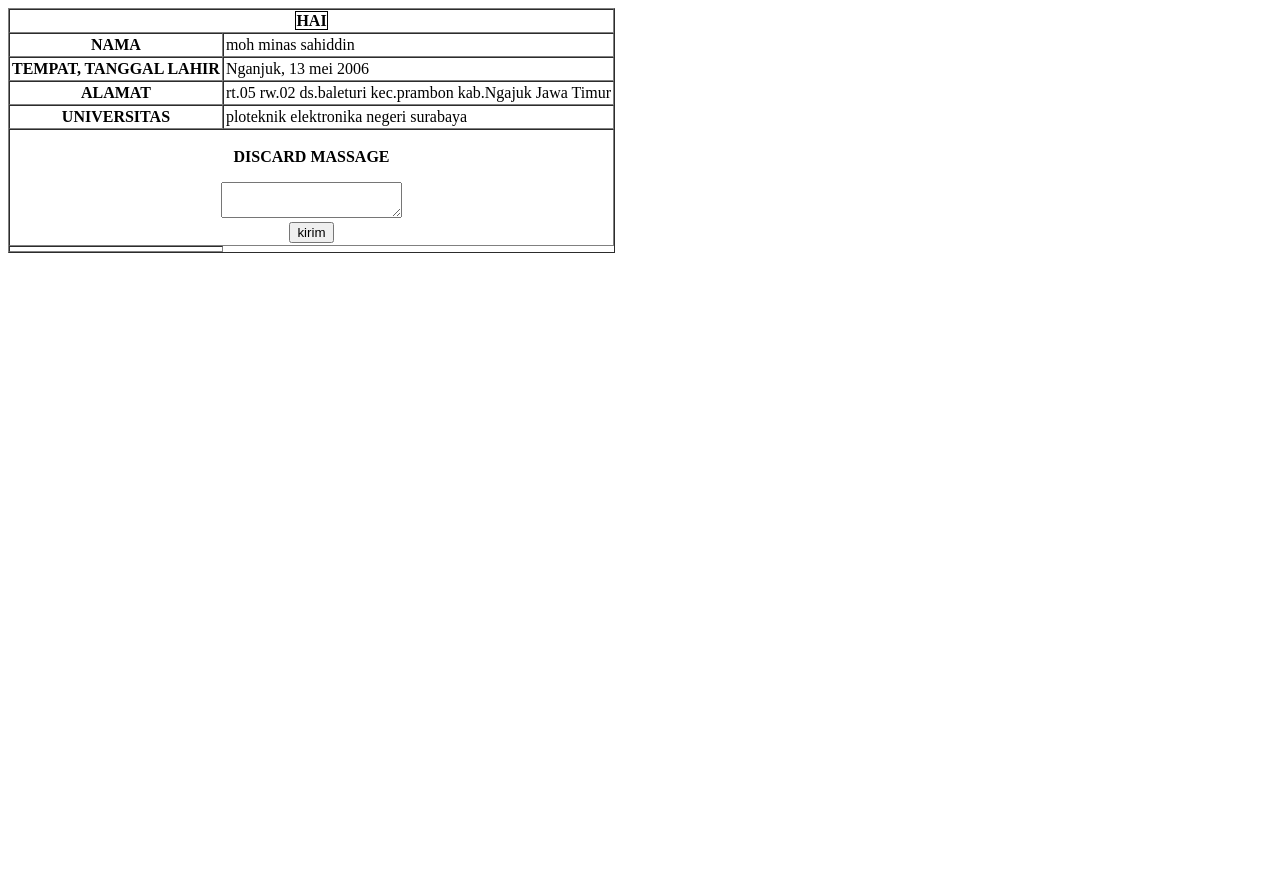
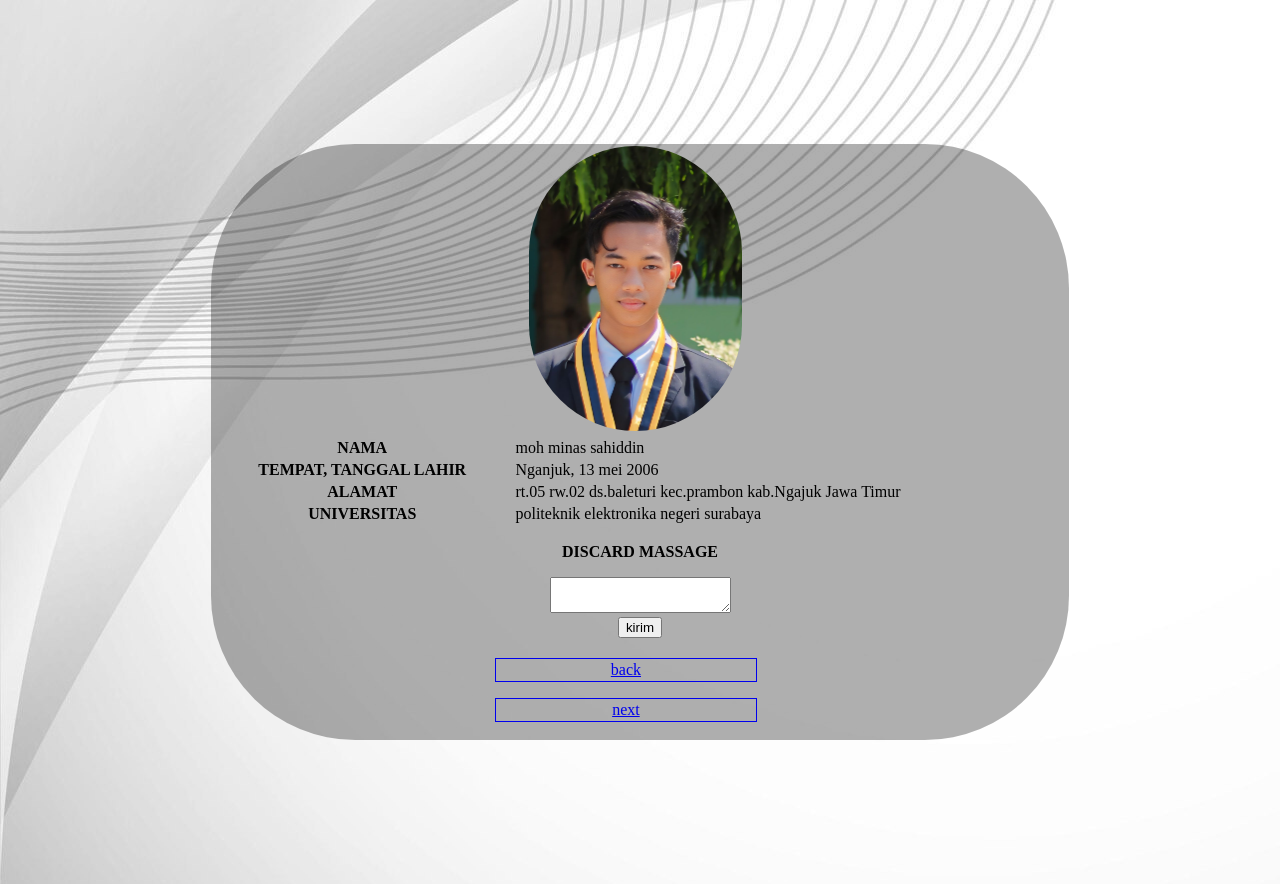
Before and after one commit to Aiboo13/protofolio1, a plain HTML site: page biodata.html in a window 1280 px wide. Before the commit the page ends 800 px from the top, so only its background shows below. Drawn offline with Linux system fonts and the light colour scheme.

Commit message:
clear biodata

```diff
--- a/biodata.css
+++ b/biodata.css
@@ -2,6 +2,48 @@ th{
   text-transform: uppercase;
 }
 
-#foto{
+.nav{
   border: 1px solid;
+  margin: 1em;
+  padding: 2px;
+  text-align: center;
+  display: flex;
+  flex-direction: column;
+  max-width: 30%;
+  /* align-content: center; */
+  margin-left: 33%;
 }
+
+td img{
+  /* border: 1px solid; */
+  border-radius: 3cm;
+  width: 25%;
+  margin-left: 37%;
+  -webkit-border-radius: 3cm;
+  -moz-border-radius: 3cm;
+  -ms-border-radius: 3cm;
+  -o-border-radius: 3cm;
+}
+
+
+#main{
+  /* border: 1px solid; */
+  display: flex;
+  flex-direction: row;
+  justify-content: center;
+  margin: 9em;
+}
+
+table{
+  color: rgb(0, 0, 0);
+  background-color: rgba(0, 0, 0, 0.315);
+  border-radius: 9em;
+  -webkit-border-radius: 9em;
+  -moz-border-radius: 9em;
+  -ms-border-radius: 9em;
+  -o-border-radius: 9em;
+}
+
+body{
+  background-image: url(asset/bg2.png);
+}
--- a/biodata.html
+++ b/biodata.html
@@ -9,10 +9,10 @@
 </head>
 <body>
   <div id="main">
-    <table border="1px" cellspacing="0" cellpadding="2">
+    <table  cellspacing="0" cellpadding="2">
       <thead>
         <tr>
-          <th colspan="2"><span id="foto">hai</span></th>
+          <td colspan="2"><img src="asset/fotowajah.jpg" alt=""></td>
         </tr>
       </thead>
       <tbody>
@@ -30,7 +30,7 @@
         </tr>
         <tr>
           <th>universitas</th>
-          <td>ploteknik elektronika negeri surabaya</td>
+          <td>politeknik elektronika negeri surabaya</td>
         </tr>
         <tr>
           <th id="textarea" colspan="2">
@@ -43,8 +43,9 @@
           </th>
         </tr>
         <tr>
-          <td>
-
+          <td colspan="2">
+            <a href="index.html" class="nav">back</a>
+            <a href="#" class="nav">next</a>
           </td>
         </tr>
       </tbody>
```
Also changed, not shown: index.html (+1 -1 lines), asset/bg2.png (added), asset/fotowajah.jpg (added).
